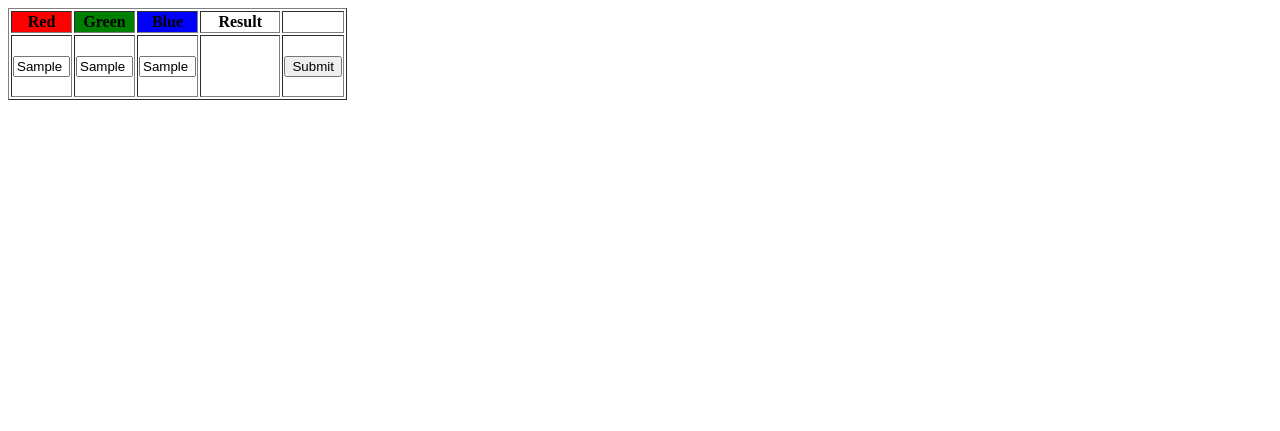
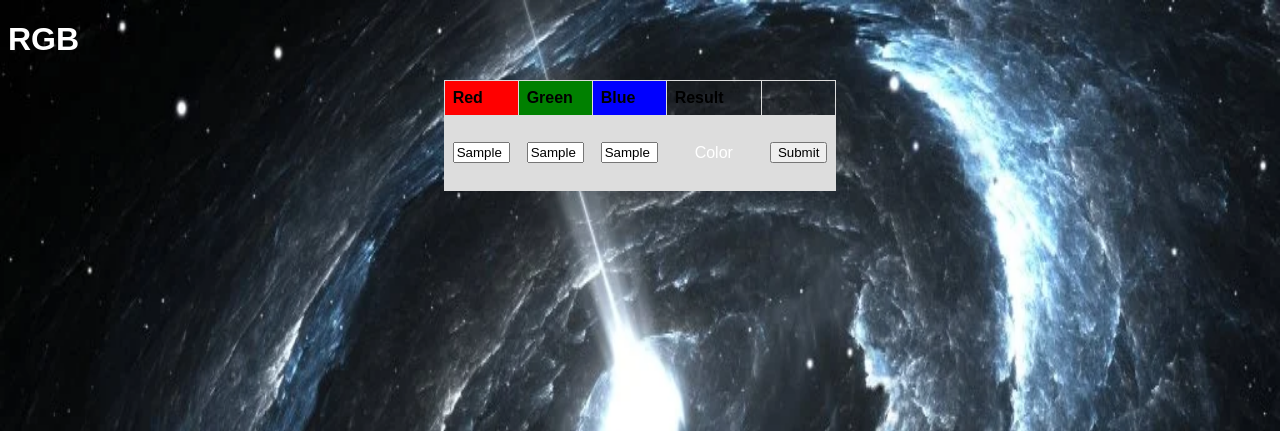
Before and after one commit to nelsonjpn/p2-ducks, a Python web app: template templates/rgb.html in a window 1280 px wide. Shown: the top 431 px of the page. Run offline with Jinja, Linux system fonts and the light colour scheme; the template is opened without the code that fills it: most values are stand-ins (such as "Sample title", 1, 10 or a date in 2020); some libraries are stand-ins or nearby versions.

Commit message:
styled rgb

```diff
--- a/templates/rgb.html
+++ b/templates/rgb.html
@@ -10,9 +10,36 @@
             color: rgb(255, 255, 255);
             padding: 20px;
         }
+        table {
+            font-family: arial, sans-serif;
+            border-collapse: collapse;
+            margin-left: auto;
+            margin-right: auto;
+        }
+
+        td, th {
+            border: 1px solid #dddddd;
+            text-align: left;
+            padding: 8px;
+        }
+
+        tr:nth-child(even) {
+            background-color: #dddddd;
+        }
+        h1{
+          font-family: arial, sans-serif;
+          color: white;
+          }
+          body {
+             background-image: url('../static/rotating-neutron-star_1024.webp');
+             background-repeat: no-repeat;
+             background-attachment: fixed;
+             background-size: 100% 100%;
+}
     </style>
 </head>
 <body>
+<h1>RGB</h1>
 <form action="/rgb/" method="POST">
     <table border="1">
         <tr>
```
Also changed, not shown: static/rotating-neutron-star_1024.webp (added).
